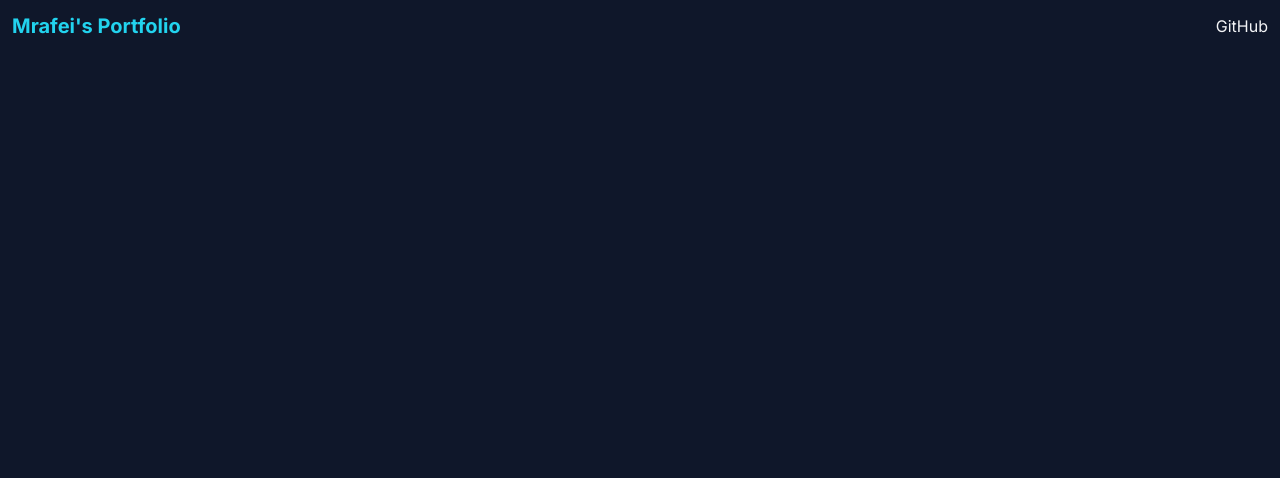
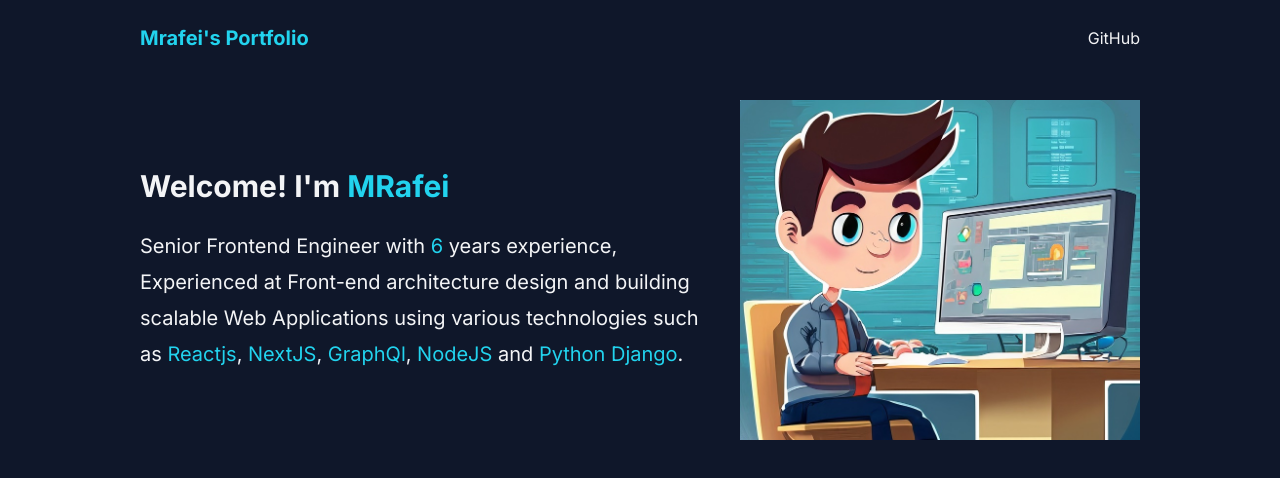
Before and after one commit to mrafei/portfolio, a Next.js app: page / in a window 1280 px wide. Shown: the top 478 px of the page. Built offline with nearby package versions, Linux system fonts and the light colour scheme.

Commit message:
feat: add image

```diff
--- a/src/app/layout.tsx
+++ b/src/app/layout.tsx
@@ -14,7 +14,7 @@ export const metadata: Metadata = {
 export default function RootLayout({ children }: { children: ReactNode }) {
   return (
     <html lang="en">
-      <body className={inter.className}>
+      <body className={`${inter.className} container max-w-screen-lg mx-auto`}>
         <LayoutHeader />
         {children}
       </body>
--- a/src/app/page.tsx
+++ b/src/app/page.tsx
@@ -1,7 +1,9 @@
-import Image from 'next/image'
+import HomeIntro from "@/components/Home/Intro";
 
 export default function Home() {
   return (
-    <main />
-  )
+    <main>
+      <HomeIntro />
+    </main>
+  );
 }
--- /dev/null
+++ b/src/components/Home/Intro.tsx
@@ -0,0 +1,34 @@
+import { FC } from "react";
+import Image from "next/image";
+
+const HomeIntro: FC = () => {
+  return (
+    <div className="px-3 py-6 flex flex-col items-center lg:flex-row lg:justify-between gap-10">
+      <div>
+        <h1 className="text-3xl font-bold">
+          Welcome! I&apos;m <span className="text-cyan-400">MRafei</span>
+        </h1>
+        <p className="mt-6 text-xl leading-9">
+          Senior Frontend Engineer with <span className="text-cyan-400">6</span>{" "}
+          years experience, Experienced at Front-end architecture design and
+          building scalable Web Applications using various technologies such as{" "}
+          <span className="text-cyan-400">Reactjs</span>,{" "}
+          <span className="text-cyan-400">NextJS</span>,{" "}
+          <span className="text-cyan-400">GraphQl</span>,{" "}
+          <span className="text-cyan-400">NodeJS</span> and{" "}
+          <span className="text-cyan-400">Python Django</span>.
+        </p>
+      </div>
+      <div className="shrink-0">
+        <Image
+          src="/character.jpg"
+          alt="front-end character"
+          width={400}
+          height={300}
+        />
+      </div>
+    </div>
+  );
+};
+
+export default HomeIntro;
--- a/src/components/Layout/Header.tsx
+++ b/src/components/Layout/Header.tsx
@@ -3,7 +3,7 @@ import Link from "next/link";
 
 const LayoutHeader: FC = () => {
   return (
-    <div className="flex p-3 justify-between items-center">
+    <div className="flex px-3 py-6 justify-between items-center">
       <Link href="/">
         <span className="flex items-center text-cyan-400 text-xl font-bold">
           Mrafei&apos;s Portfolio
```
Also changed, not shown: public/character.jpg (added).
